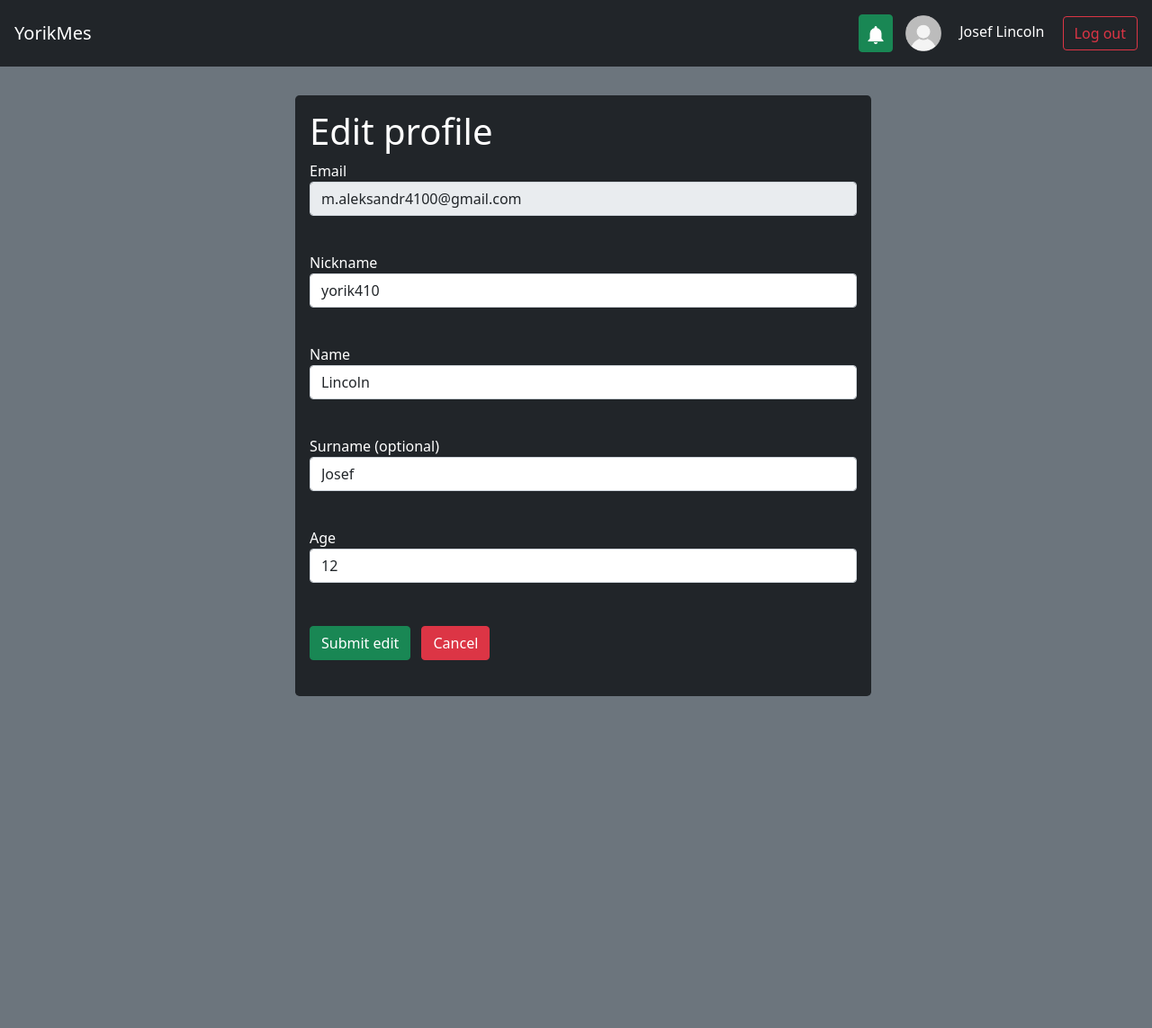
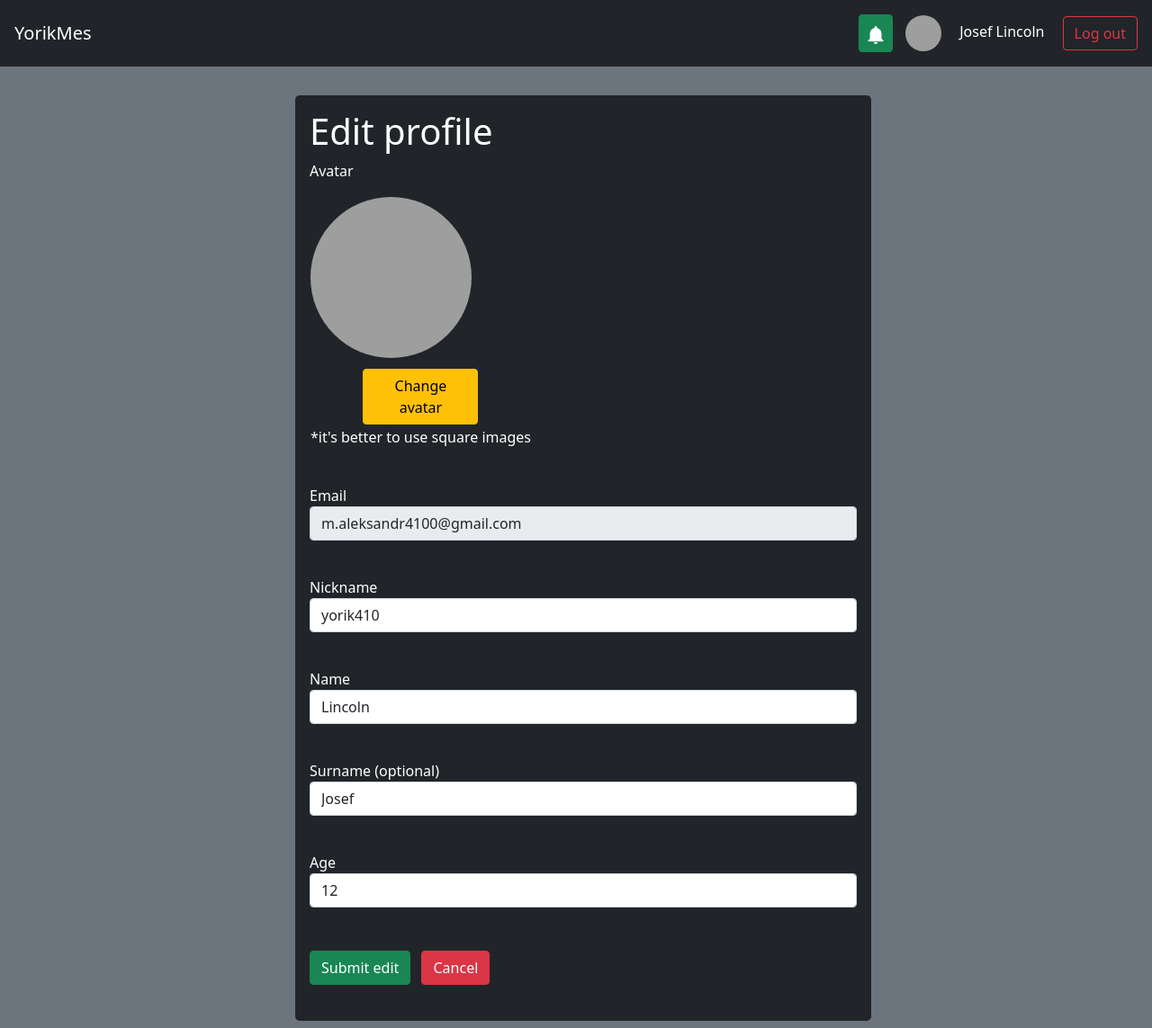
Before and after one commit to yorik410/messenger, a Flask app: page /profile?edit=true in a window 1280 px wide. Shown: the whole page at 90% size. Before the commit the page ends 774 px from the top, so only its background shows below. Run offline with Flask 3, Linux system fonts and the light colour scheme; a user stored in the database is signed in; some libraries are stand-ins or nearby versions; grey boxes are pictures that could not be loaded.

Commit message:
user can add avatar, it works, fixes

```diff
--- a/db_scripts/data/users.py
+++ b/db_scripts/data/users.py
@@ -23,6 +23,7 @@ class User(SqlAlchemyBase, UserMixin, SerializerMixin):
     modified_date = sqlalchemy.Column(sqlalchemy.DateTime,
                                       default=datetime.datetime.now)
     contacts = orm.relationship("Chat", back_populates='user')
+    avatar = orm.relationship("Avatar", back_populates='user')
 
     # def __repr__(self):
     #     return f"<Colonist> {self.id} {self.surname} {self.name}"
--- a/db_scripts/db_session.py
+++ b/db_scripts/db_session.py
@@ -19,7 +19,7 @@ def global_init(db_file):
     print(f"Подключение к базе данных по адресу {conn_str}")
     engine = sa.create_engine(conn_str, echo=False, pool_size=10, max_overflow=20)
     __factory = orm.sessionmaker(bind=engine, autoflush=False)
-    import __all_models
+    import db_scripts.__all_models
     SqlAlchemyBase.metadata.create_all(engine)
 
 
--- a/db_scripts/forms/login_form.py
+++ b/db_scripts/forms/login_form.py
@@ -1,7 +1,9 @@
 from flask_wtf import FlaskForm
+from flask_wtf.file import FileAllowed
 from wtforms import PasswordField, BooleanField, SubmitField, EmailField, StringField, IntegerField, DateField, \
-    TextAreaField
+    TextAreaField, FileField
 from wtforms.validators import DataRequired
+import wtforms.validators as validators
 from werkzeug.security import check_password_hash, generate_password_hash
 
 
@@ -43,6 +45,7 @@ class RegisterForm(FlaskForm):
 
 
 class EditProfileForm(FlaskForm):
+    avatar = FileField("Avatar", validators=[FileAllowed(['jpg', 'png'], 'Images only!')])
     email = EmailField('Email', validators=[DataRequired()])
     nickname = StringField('Nickname', validators=[DataRequired()])
     surname = StringField('Surname (optional)')
--- a/main.py
+++ b/main.py
@@ -1,12 +1,14 @@
 from flask_login import LoginManager, login_user, logout_user, login_required, current_user
 from flask import Flask, jsonify, make_response
-from flask import render_template, redirect, request
+from flask import redirect, request
+import flask
 from db_scripts import db_session
 
 from db_scripts.data.users import User
 from db_scripts.data.chats import Chat
 from db_scripts.data.messages import Message
 from db_scripts.data.notifications import Notification
+from db_scripts.data.avatars import Avatar
 
 from db_scripts.forms.login_form import LoginForm, RegisterForm, EditProfileForm
 from db_scripts.forms.add_chat import AddChatForm
@@ -16,9 +18,11 @@ from db_scripts.forms.send_message import SendMessageForm
 from scripts.cards import ContactCard, NoticeCard
 
 import os
+import io
 import sys
 import datetime
 import signal
+from PIL import Image, ImageChops
 
 
 static_path = os.path.join("\\".join(sys.argv[0].split("\\")[:-1]), "src")
@@ -29,6 +33,15 @@ app.config['SECRET_KEY'] = 'yandexlyceum_secret_key'
 login_manager = LoginManager()
 
 login_manager.init_app(app)
+
+
+def render_template(*args, **kwargs):
+    db_sess = db_session.create_session()
+    if current_user.is_authenticated:
+        avatar = db_sess.query(Avatar).filter(Avatar.user_id == current_user.id).first()
+    else:
+        avatar = None
+    return flask.render_template(*args, **kwargs, avatar=avatar.id if avatar else None)
 
 
 @login_manager.user_loader
@@ -110,7 +123,7 @@ def register():
 
 
 @app.route("/")
-@app.route("/chats")
+@app.route("/chats", methods=["GET", "POST"])
 def index():
     visible_notif = all((request.args.get("visible_notif", type=bool, default=False), current_user.is_authenticated))
     db_sess = db_session.create_session()
@@ -122,7 +135,6 @@ def index():
     else:
         contacts = []
         notifications = []
-    db_sess.close()
     return render_template("index.html", title="Chats", contacts=contacts, notifications=notifications,
                            notifications_default_visible=visible_notif)
 
@@ -287,7 +299,31 @@ def profile():
         db_sess = db_session.create_session()
         form = EditProfileForm()
         form.email.data = current_user.email
+        avatar = db_sess.query(Avatar).filter(Avatar.user_id == current_user.id).first()
         if form.validate_on_submit():
+            if form.avatar.data:
+                image = Image.open(io.BytesIO(form.avatar.data.read()))
+                image = image.resize((532, 532))
+                if avatar:
+                    try:
+                        diff = ImageChops.difference(Image.open(f"./src/img/avatars/#{avatar.id}.png"), image).getbbox()
+                    except ValueError:
+                        diff = True
+                else:
+                    diff = True
+                try:
+                    difft = ImageChops.difference(Image.open(f"./src/img/user-profile-icon.png"), image).getbbox()
+                except ValueError:
+                    difft = True
+                if diff and difft:
+                    if not avatar:
+                        avatar = Avatar()
+                        avatar.user_id = current_user.id
+                        db_sess.add(avatar)
+                        db_sess.commit()
+                    avatar = db_sess.query(Avatar).filter(Avatar.user_id == current_user.id).first()
+                    image.save(f"./src/img/avatars/#{avatar.id}.png")
+
             temp = ["email", "nickname", "name", "surname", "age"]
             for i in temp:
                 if (eval(f"form.{i}.data") != eval(f"current_user.{i}") and not (eval(f"current_user.{i}") is None
@@ -326,7 +362,7 @@ def profile():
             form.name.data = current_user.name
             form.surname.data = current_user.surname if current_user.surname else ""
             form.age.data = current_user.age
-        return render_template("profile.html", title="Profile", edit=edit, form=form)
+            return render_template("profile.html", title="Profile", edit=edit, form=form)
     return redirect("/")
 
 
--- a/requirements.txt
+++ b/requirements.txt
@@ -6,3 +6,4 @@ SQLAlchemy~=2.0.27
 SQLAlchemy-serializer~=1.4.1
 werkzeug~=3.0.1
 wtforms~=3.1.2
+pillow~=10.3.0
--- a/scripts/cards.py
+++ b/scripts/cards.py
@@ -1,6 +1,7 @@
 from db_scripts.data.chats import Chat
 from db_scripts.data.messages import Message
 from db_scripts.data.users import User
+from db_scripts.data.avatars import Avatar
 from db_scripts import db_session
 import datetime
 
@@ -10,6 +11,8 @@ class ContactCard:
         db_sess = db_session.create_session()
         contact = db_sess.query(User).get(chat.contact)
         self.id = chat.id
+        avatar = db_sess.query(Avatar).filter(Avatar.user_id == contact.id).first()
+        self.avatar = avatar.id if avatar else None
         if contact.nickname:
             self.showed_name = contact.nickname
         else:
--- a/templates/base.html
+++ b/templates/base.html
@@ -37,7 +37,8 @@
                     <img src="{{ url_for('static', filename='img/notification-bell.png') }}" width="20" height="20" alt="">
                 </button>
                 <a href="/profile" style="text-decoration: none;">
-                    <img src="{{ url_for('static', filename='img/user-profile-icon.png') }}" width="40" height="40" alt="">
+                    <img src="{{ url_for('static', filename='img/user-profile-icon.png'
+                    if not avatar else 'img/avatars/#' + avatar|string + '.png') }}" width="40" height="40" alt="" class="rounded rounded-circle">
                     <span class="text-white p-3" id="name_label">{% if current_user.surname %}{{ current_user.surname }}{% endif %} {{ current_user.name }}</span>
                 </a>
                 <style>
--- a/templates/index.html
+++ b/templates/index.html
@@ -16,7 +16,9 @@
                                 <table>
                                     <tr>
                                         <td rowspan="2">
-                                            <img src="{{ url_for('static', filename='img/user-profile-icon.png') }}" width="60" height="60" alt="">
+                                            <img src="{{ url_for('static', filename='img/user-profile-icon.png'
+                                                 if not user.avatar else 'img/avatars/#' + user.avatar|string + '.png') }}"
+                                                 width="60" height="60" alt="" class="rounded rounded-circle">
                                         </td>
                                         <td>
                                             <span class="p-1" style="margin-left: 15px; font-size: 18px;">{{ user.showed_name }}</span>
--- a/templates/profile.html
+++ b/templates/profile.html
@@ -1,11 +1,53 @@
 {% extends "base.html" %}
 
 {% block content %}
-    <div class="bg-dark p-3 rounded-3" style="width: 50vw; transform: translate(50%, 0);">
+<div class="bg-dark p-3 rounded-3" style="width: 50vw; transform: translate(50%, 0);"
+     xmlns="http://www.w3.org/1999/html">
         {% if edit %}<h1>Edit profile</h1>{% else %}<h1>Your profile</h1>{% endif %}
-        <form action="" method="post">
+        <form action="" method="post" enctype="multipart/form-data">
             {{ form.hidden_tag() }}
-
+            <p>
+                {{ form.avatar.label }}<br>
+                <table>
+                    <tr>
+                        <td>
+                            <label for="avatar"><img src="{{ url_for('static', filename='img/user-profile-icon.png'
+                                                            if not avatar else 'img/avatars/#' + avatar|string + '.png') }}"
+                                                     style="width: 14vw; margin-right: 50%; margin-bottom:10px; aspect-ratio: 1 / 1;"
+                                                     id="target" class="rounded rounded-circle"></label>
+                        </td>
+                    </tr> {% if edit %} <tr>
+                        <td>
+                            <center>
+                                <label for="avatar" class="btn btn-warning" style="width: 10vw;">Change avatar</label>
+                            </center>
+                        </td>
+                    </tr>
+                    <tr>
+                        <td>
+                            <span>*it's better to use square images</span>
+                        </td>
+                    </tr>{% endif %}
+                </table>
+                {{ form.avatar(class="form-control", style="display:none;", disabled=not edit, readonly=not edit,
+                                **{'onchange':'showImage()'}) }}<br>
+                {% for error in form.avatar.errors %}
+                    <p class="alert alert-danger" role="alert">
+                        {{ error }}
+                    </p>
+                {% endfor %}
+                <script>
+                    function showImage() {
+                        var imgField = document.getElementById("avatar");
+                        var target = document.getElementById("target");
+                        var fr=new FileReader();
+                        fr.onload = function (e) {
+                            target.src = this.result;
+                        };
+                        fr.readAsDataURL(imgField.files[0]);
+                    }
+                </script>
+            </p>
             <p>
                 {{ form.email.label }}<br>
                 {{ form.email(class="form-control", type="email", disabled=True, readonly=True) }}<br>
```
Also changed, not shown: db_scripts/__all_models.py (+5 -4 lines), db_scripts/data/avatars.py (added, +14 -0 lines), db/messenger.db.
